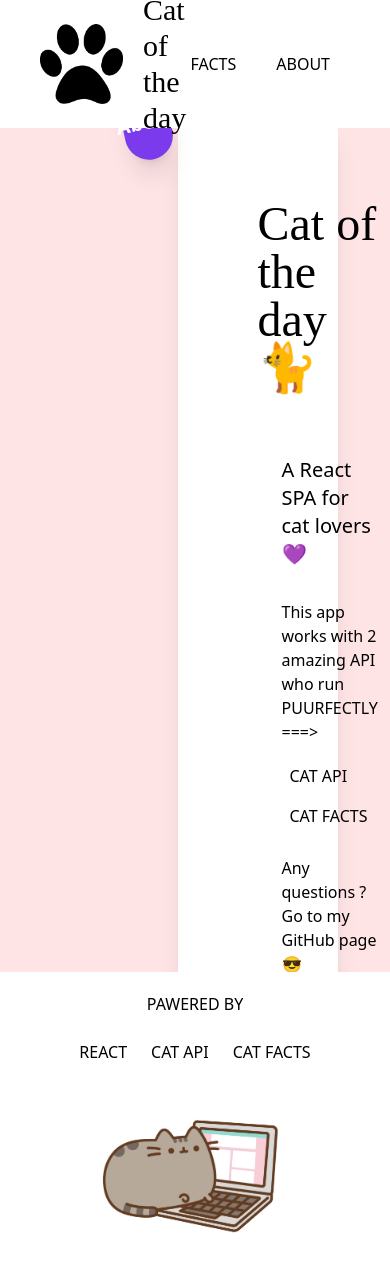
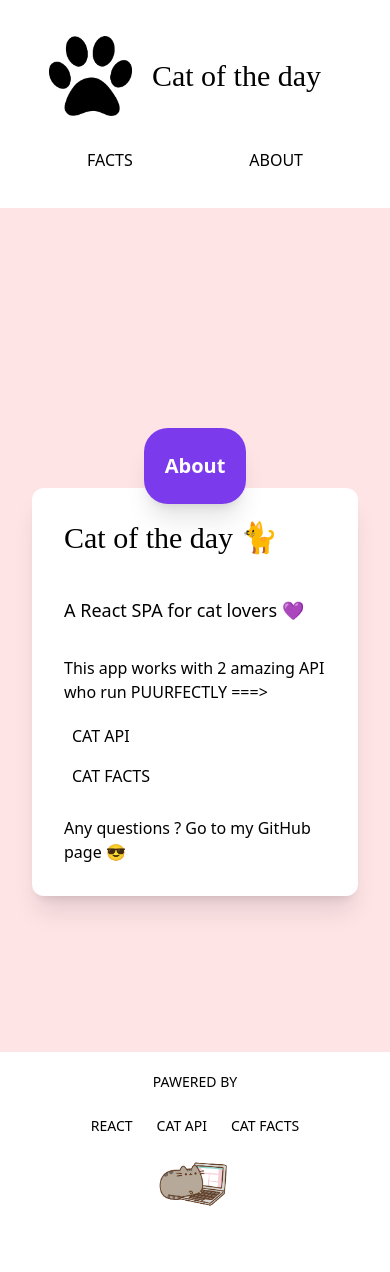
Before and after one commit to DrHyde01/CatOfTheDay--v2, a React (Create React App) app: page /about in a window 390 px wide. Shown: the top 1272 px of the page. After the commit the page ends 1244 px from the top, so only its background shows below. Built offline with nearby package versions, Linux system fonts and the light colour scheme; a web font is replaced by a local one.

Commit message:
📲 Make responsive

```diff
--- a/src/Components/FactCard/index.jsx
+++ b/src/Components/FactCard/index.jsx
@@ -8,23 +8,23 @@ function NextFact() {
 
 function FactCard({ fact }) {
   return (
-    <div className="relative flex flex-col w-full">
+    <div className="relative flex flex-col w-full 2xl:w-1/2">
       <motion.div
         initial={{ opacity: 0 }}
         animate={{ opacity: 1 }}
         exit={{ opacity: 0 }}
         transition={{ duration: 1 }}
       >
-        <div className="relative flex justify-center items-center p-6 w-1/4  z-20 bg-violet-600 rounded-3xl shadow-xl  -rotate-12 -translate-x-14 translate-y-10">
+        <div className="relative flex justify-center items-center p-6 mx-14 md:mx-52 lg:mx-0 my-6 lg:my-0 lg:w-1/4  z-20 bg-violet-600 rounded-3xl shadow-xl  lg:-rotate-12 lg:-translate-x-14 translate-y-10">
           <p className="font-semibold text-xl text-white">Do you know ?</p>
         </div>
         <img
           src={factIllustration}
           alt="cat and books"
-          className="absolute h-80 right-10 -top-32 -z-1"
+          className="absolute h-52 lg:h-80 right-0 lg:right-10 -top-16 lg:-top-32 -z-1"
         />
-        <div className="relative flex p-20 justify-center bg-white rounded-xl shadow-xl">
-          <p className="text-xl font-extralight">{fact}</p>
+        <div className="relative flex p-8 md:p-14 lg:p-20 justify-center bg-white rounded-xl shadow-xl">
+          <p className="text-lg lg:text-xl font-extralight">{fact}</p>
         </div>
         <button
           onClick={NextFact}
--- a/src/Components/Footer/index.jsx
+++ b/src/Components/Footer/index.jsx
@@ -1,30 +1,34 @@
 import footerIllustration from '../../Assets/catcomputer.png'
 function Footer() {
   return (
-    <div className="relative flex flex-col items-center p-5 h-auto z-50 bg-white">
-      <h3 className="uppercase mb-4">Pawered by</h3>
+    <div className="relative flex flex-col justify-center items-center p-5 h-auto z-50 bg-white">
+      <h3 className="text-sm lg:text-base uppercase mb-4">Pawered by</h3>
       <div className="flex items-center p-2">
         <a
           href="https://reactjs.org/"
-          className="mx-3 font-medium  uppercase hover:text-pink-600"
+          className="mx-3 text-sm lg:text-base font-medium  uppercase hover:text-pink-600"
         >
           React
         </a>
         <a
           href="https://thecatapi.com/"
-          className="mx-3 font-medium  uppercase hover:text-pink-600"
+          className="mx-3 text-sm lg:text-base font-medium uppercase hover:text-pink-600"
         >
           Cat API
         </a>
         <a
           href="https://alexwohlbruck.github.io/cat-facts/"
-          className="mx-3 font-medium uppercase hover:text-pink-600"
+          className="mx-3 text-sm lg:text-base font-medium uppercase hover:text-pink-600"
         >
           Cat Facts
         </a>
       </div>
 
-      <img src={footerIllustration} alt="cat with computer" className="h-52" />
+      <img
+        src={footerIllustration}
+        alt="cat with computer"
+        className="h-20 lg:h-52"
+      />
     </div>
   )
 }
--- a/src/Components/Header/index.jsx
+++ b/src/Components/Header/index.jsx
@@ -3,7 +3,7 @@ import headerIllustration from '../../Assets/catpaw.png'
 
 function Header() {
   return (
-    <nav className="relative flex justify-between items-center w-full h-32 py-5 px-10 bg-white z-50">
+    <nav className="relative flex flex-wrap justify-center md:justify-between items-center w-full h-52 md:h-32 py-5 px-10 2xl:px-32 bg-white z-50">
       <Link to="/" className="flex items-center">
         <img
           src={headerIllustration}
@@ -13,7 +13,7 @@ function Header() {
         <p className="font-twinkle text-3xl mx-5">Cat of the day</p>
       </Link>
 
-      <div>
+      <div className="flex w-64 justify-between md:w-auto">
         <Link
           to="/facts"
           className="mx-5 font-medium uppercase hover:text-pink-500"
--- a/src/Components/PictureCard/index.jsx
+++ b/src/Components/PictureCard/index.jsx
@@ -7,7 +7,7 @@ function NextPicture() {
 
 function PictureCard({ catPicture }) {
   return (
-    <div className="flex flex-col w-1/2">
+    <div className="flex flex-col w-full lg:w-1/2 2xl:w-1/3">
       <motion.div
         initial={{ opacity: 0 }}
         animate={{ opacity: 1 }}
@@ -17,15 +17,17 @@ function PictureCard({ catPicture }) {
         <img
           src={catPicture}
           alt="cat of the day"
-          className="object-cover border-8 w-full border-amber-400 shadow-xl"
+          className="object-cover border-8 w-full border-amber-300 shadow-xl"
         />
 
-        <button
-          onClick={NextPicture}
-          className="flex justify-center items-center p-3 h-14 w-14 bg-pink-600 rounded-full shadow-xl -translate-y-8 -translate-x-6 rotate-12 ease-in-out duration-500 hover:bg-pink-500"
-        >
-          <RefreshIcon className=" text-white ease-in-out duration-500 hover:rotate-90" />
-        </button>
+        <div className="flex justify-center lg:inline-block">
+          <button
+            onClick={NextPicture}
+            className="flex justify-center items-center p-3 h-14 w-14 bg-pink-600 rounded-full shadow-xl -translate-y-8 lg:-translate-x-6 ease-in-out duration-500 hover:bg-pink-500"
+          >
+            <RefreshIcon className=" text-white ease-in-out duration-500 hover:rotate-90" />
+          </button>
+        </div>
       </motion.div>
     </div>
   )
--- a/src/Pages/About/index.jsx
+++ b/src/Pages/About/index.jsx
@@ -2,22 +2,26 @@ import { motion } from 'framer-motion'
 
 function About() {
   return (
-    <div className="flex justify-center items-center w-full h-screen p-40  bg-rose-100">
-      <div className="relative flex flex-col w-1/2">
+    <div className="flex justify-center items-center w-full h-screen p-8 md:p-20 lg:p-40 bg-rose-100">
+      <div className="relative flex flex-col w-full lg:w-1/2 2xl:w-1/3">
         <motion.div
           initial={{ opacity: 0 }}
           animate={{ opacity: 1 }}
           exit={{ opacity: 0 }}
           transition={{ duration: 1 }}
         >
-          <div className="flex justify-center items-center w-1/3 p-6 z-20 bg-violet-600 rounded-3xl shadow-xl  -rotate-12  -translate-x-14 translate-y-10">
+          <div className="relative flex justify-center items-center p-6  mx-28 md:mx-60 lg:mx-0 my-6 lg:my-0 lg:w-1/4  z-20 bg-violet-600 rounded-3xl shadow-xl  lg:-rotate-12  lg:-translate-x-14 translate-y-10">
             <p className="font-semibold text-xl text-white">About</p>
           </div>
-          <div className="flex p-20 justify-start bg-white rounded-xl shadow-xl z-10">
+          <div className="relative flex p-8 md:p-14 lg:p-20 justify-start bg-white rounded-xl shadow-xl z-10">
             <div className="flex flex-col">
-              <h1 className="font-twinkle text-5xl mb-16">Cat of the day 🐈</h1>
-              <div className="flex flex-col ml-6">
-                <h2 className="text-xl mb-8">A React SPA for cat lovers 💜</h2>
+              <h1 className="font-twinkle text-3xl lg:text-5xl mb-10 lg:mb-16">
+                Cat of the day 🐈
+              </h1>
+              <div className="flex flex-col lg:ml-6">
+                <h2 className="text-lg lg:text-xl mb-8">
+                  A React SPA for cat lovers 💜
+                </h2>
                 <p className="font-light mb-3">
                   This app works with 2 amazing API who run PUURFECTLY ===&gt;{' '}
                 </p>
--- a/src/Pages/Facts/index.jsx
+++ b/src/Pages/Facts/index.jsx
@@ -18,7 +18,7 @@ function Facts() {
   }, [])
 
   return (
-    <div className="flex justify-center items-center w-full h-screen p-40 bg-rose-100">
+    <div className="flex justify-center items-center w-full h-screen p-8 md:p-20 lg:p-40 bg-rose-100">
       <FactCard fact={factData} />
     </div>
   )
--- a/src/Pages/Home/index.jsx
+++ b/src/Pages/Home/index.jsx
@@ -17,17 +17,17 @@ function Home() {
   }, [])
 
   return (
-    <div className="flex justify-between items-center h-full bg-rose-100 p-40">
-      <div className="flex flex-col w-1/2">
-        <h1 className="font-twinkle text-8xl mb-14">
+    <div className="flex flex-col lg:flex-row justify-between items-center h-full bg-rose-100 p-8 md:p-20 lg:p-40 2xl:p-72">
+      <div className="flex flex-col w-full lg:w-1/2 2xl:w-1/3 mb-10 lg:mb-0">
+        <h1 className="font-twinkle text-6xl lg:text-8xl 2xl:text-9xl mb-6 lg:mb-14">
           Cat <br /> of the day
         </h1>
 
-        <p className="text-xl font-light ml-6">
+        <p className=" text-base md:text-xl font-light ml-0 lg:ml-6">
           Your daily source of cats{'  '}
-          <span className="text-4xl">🐈</span>
+          <span className="text-lg lg:text-4xl">🐈</span>
           {'  '}
-          <span className="text-4xl">🐈‍⬛</span>
+          <span className="text-lg lg:text-4xl">🐈‍⬛</span>
         </p>
       </div>
 
```
